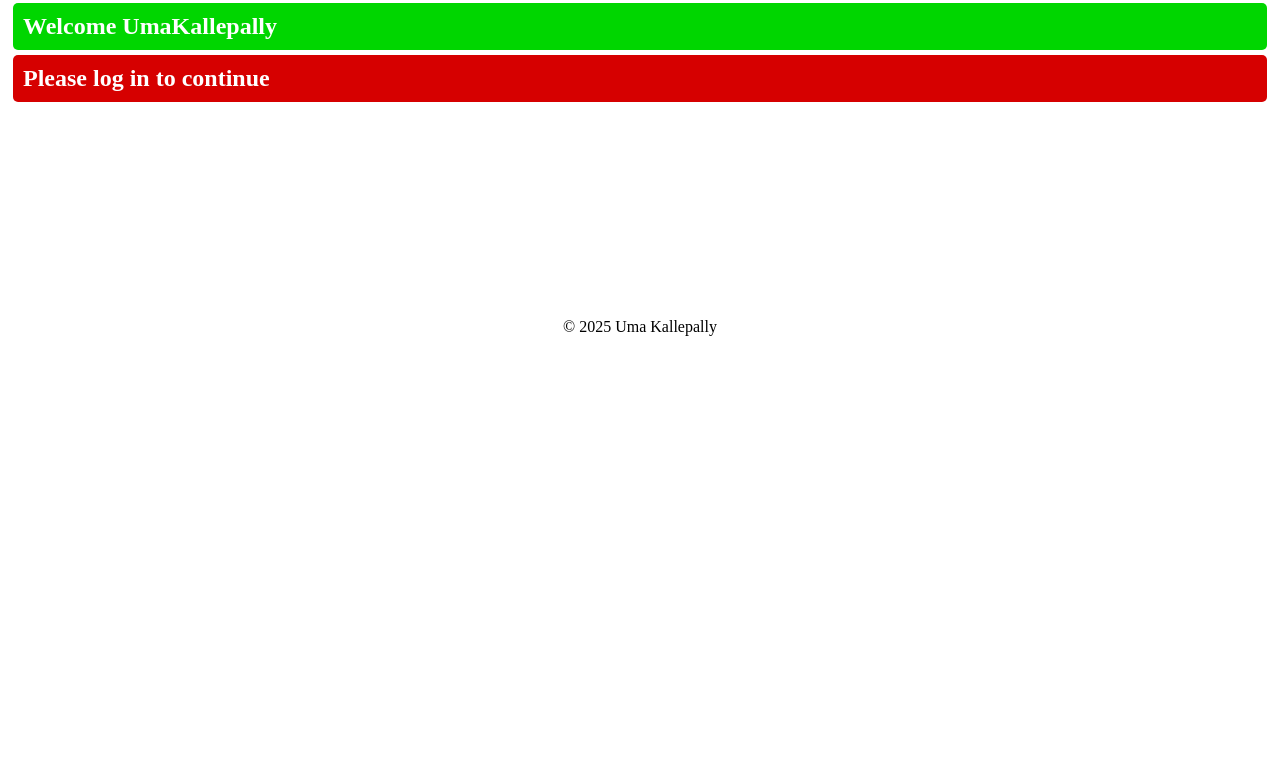
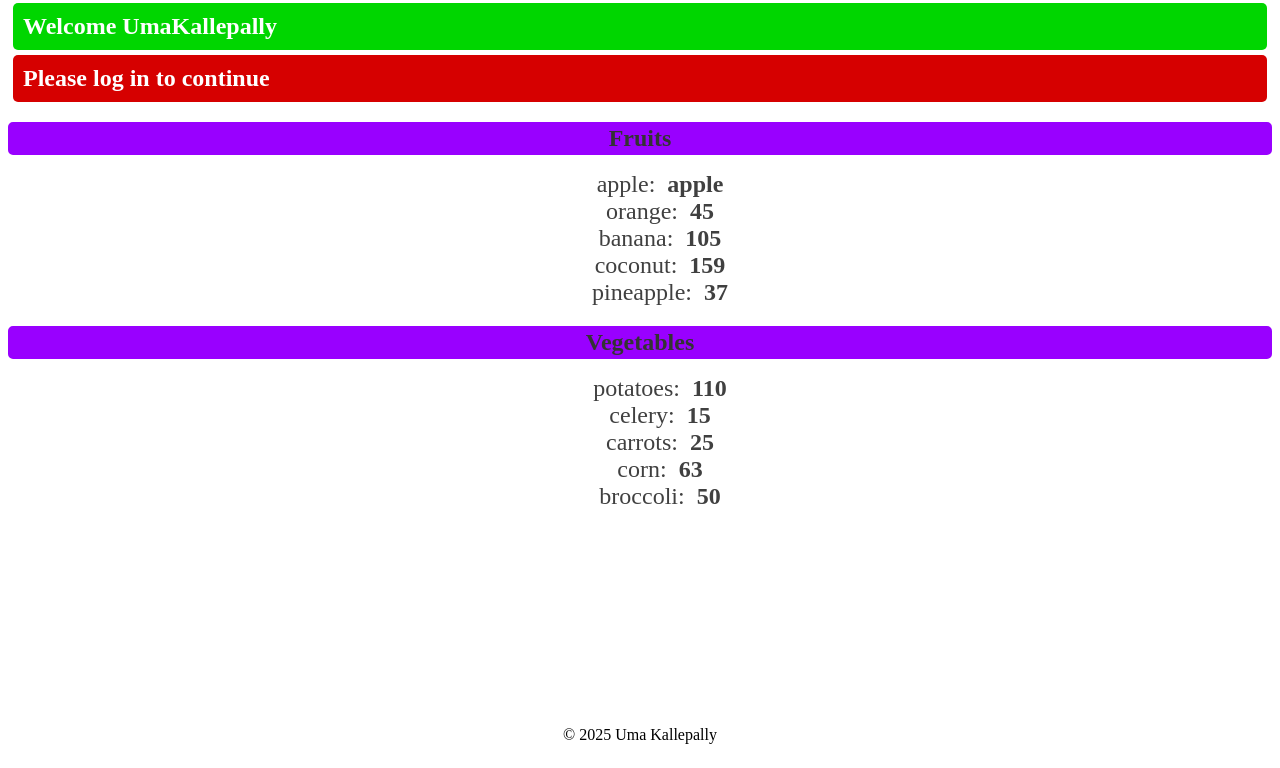
Before and after one commit to u3m2a1/React-practice1, a React (Vite) app in the folder my-react-app/: page / in a window 1280 px wide. Shown: the part 1005-1773 px from the top of the page. Before the commit the page ends 1365 px from the top, so only its background shows below. Built offline with nearby package versions, Linux system fonts and the light colour scheme.

Commit message:
Render lists

```diff
--- a/my-react-app/src/App.jsx
+++ b/my-react-app/src/App.jsx
@@ -7,8 +7,21 @@ import Button2 from "./Button/Button2"
 import Button3 from "./Button3"
 import Student from "./Student"
 import UserGreeting from "./UserGreeting"
+import List from "./List"
 
 function App() {
+
+  const fruits = [{id: 1, name: "apple", calories: "apple"},
+                  {id: 2, name: "orange", calories: 45},
+                  {id: 3, name: "banana", calories: 105},
+                  {id: 4, name: "coconut", calories: 159},
+                  {id: 5, name: "pineapple", calories: 37}];
+
+  const vegetables = [{id: 6, name: "potatoes", calories: 110},
+                      {id: 7, name: "celery", calories: 15},
+                      {id: 8, name: "carrots", calories: 25},
+                      {id: 9, name: "corn", calories: 63},
+                      {id: 10, name: "broccoli", calories: 50}];
 
   return (
     <>
@@ -26,6 +39,8 @@ function App() {
       <Student />
       <UserGreeting isLoggedIn = {true} username = "UmaKallepally"/>
       <UserGreeting />
+      {fruits.length > 0 && <List items={fruits} category = "Fruits" />}
+      {vegetables.length > 0 && <List items={vegetables} category="Vegetables" />}
       <Footer />
     </>
   )
--- a/my-react-app/src/Header.jsx
+++ b/my-react-app/src/Header.jsx
@@ -5,7 +5,7 @@ function Header() {
     <header>
         <h1>My Website</h1>
         <nav>
-          <ul>
+          <ul className="header-ul">
             <li><a href="#">Home</a></li>
             <li><a href="#">About</a></li>
             <li><a href="#">Services</a></li>
--- /dev/null
+++ b/my-react-app/src/List.jsx
@@ -0,0 +1,37 @@
+import PropTypes from "prop-types";
+import { withPropTypesCheck } from "./withPropTypesCheck";
+
+function List({items = [], category = "Category"}) {
+
+  //const fruits = props.items;
+
+  // fruits.sort((a,b) => a.name.localeCompare(b.name)); // ALPHABETICAL
+  // fruits.sort((a,b) => b.name.localeCompare(a.name)); // REVERSE ALPHABETICAL
+  // fruits.sort((a,b) => a.calories-b.calories); // NUMERICAL
+  // fruits.sort((a,b) => b.calories - a.calories); // REVERSE NUMERICAL
+
+  // const lowCalFruits = fruits.filter(fruit => fruit.calories < 100);
+  // const highCalFruits = fruits.filter(fruit => fruit.calories >= 100);
+
+  const listItems = items.map(fruit => <li key={fruit.id}>
+                                        {fruit.name}: &nbsp;
+                                        <b>{fruit.calories}</b>
+                                        </li>);
+
+  return (
+    <>
+      <h2 className="list-category">{category}</h2>
+      <ol className="list-item">{listItems}</ol>
+    </>);
+}
+
+List.propTypes = {
+  category : PropTypes.string,
+  items : PropTypes.arrayOf(PropTypes.shape({
+    id: PropTypes.number,
+    name: PropTypes.string,
+    calories: PropTypes.number,
+  })),
+}
+
+export default withPropTypesCheck(List)
--- a/my-react-app/src/index.css
+++ b/my-react-app/src/index.css
@@ -28,13 +28,13 @@
   cursor: pointer;
 }
 
-ul {
+.header-ul {
   display: flex;
   flex-direction: row;
   justify-content: space-evenly;
 }
 
-li {
+.header-ul li {
   list-style: none;
 }
 
@@ -82,3 +82,28 @@ footer {
   border-radius: 5px;
   margin: 5px;
 }
+
+.list-category {
+  font-size: 1.5em;
+  font-weight: bold;
+  color: hsl(0, 0%, 20%);
+  margin-bottom: 10px;
+  text-align: center;
+  border: 3px solid;
+  border-radius: 5px;
+  background-color: hsl(276, 100%, 50%);
+  border-color: hsl(276, 100%, 50%);
+}
+
+.list-item li {
+  list-style: none;
+  font-size: 1.5em;
+  color: hsl(0, 0%, 25%);
+  text-align: center;
+  margin: 0;
+}
+
+.list-item li:hover {
+  color: hsl(0, 0%, 45%);
+  cursor: pointer;
+}
```
